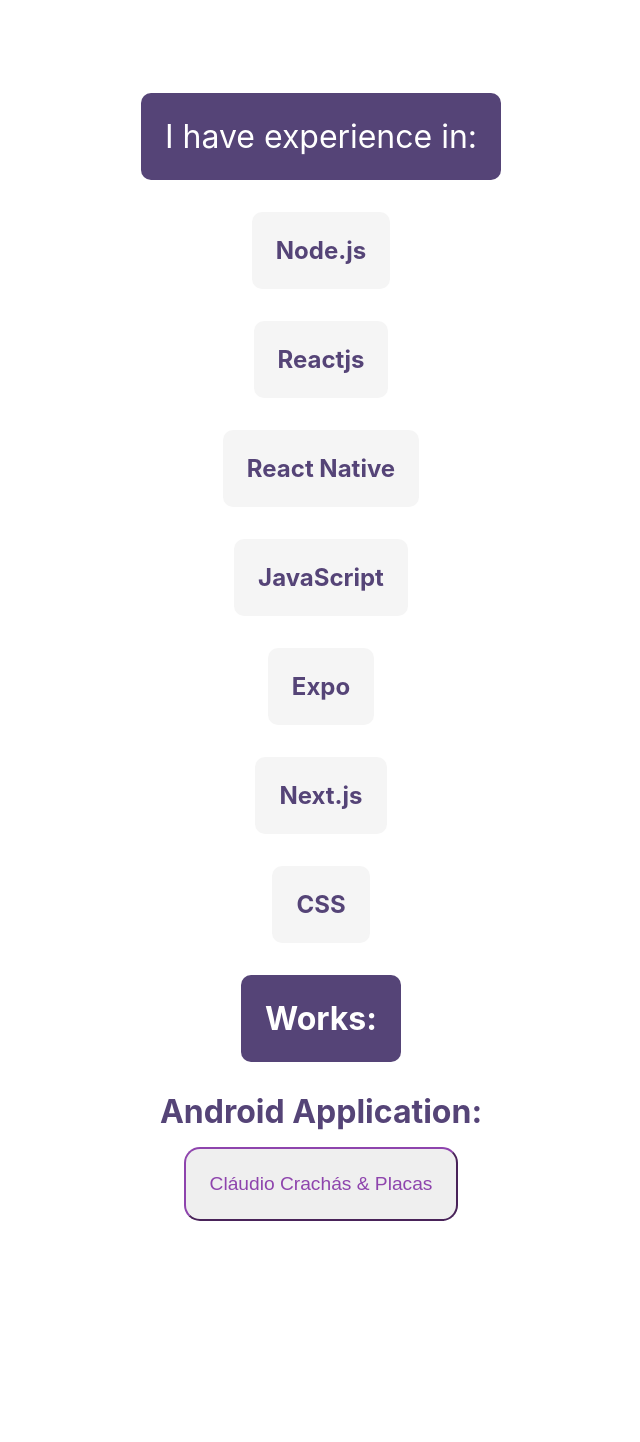
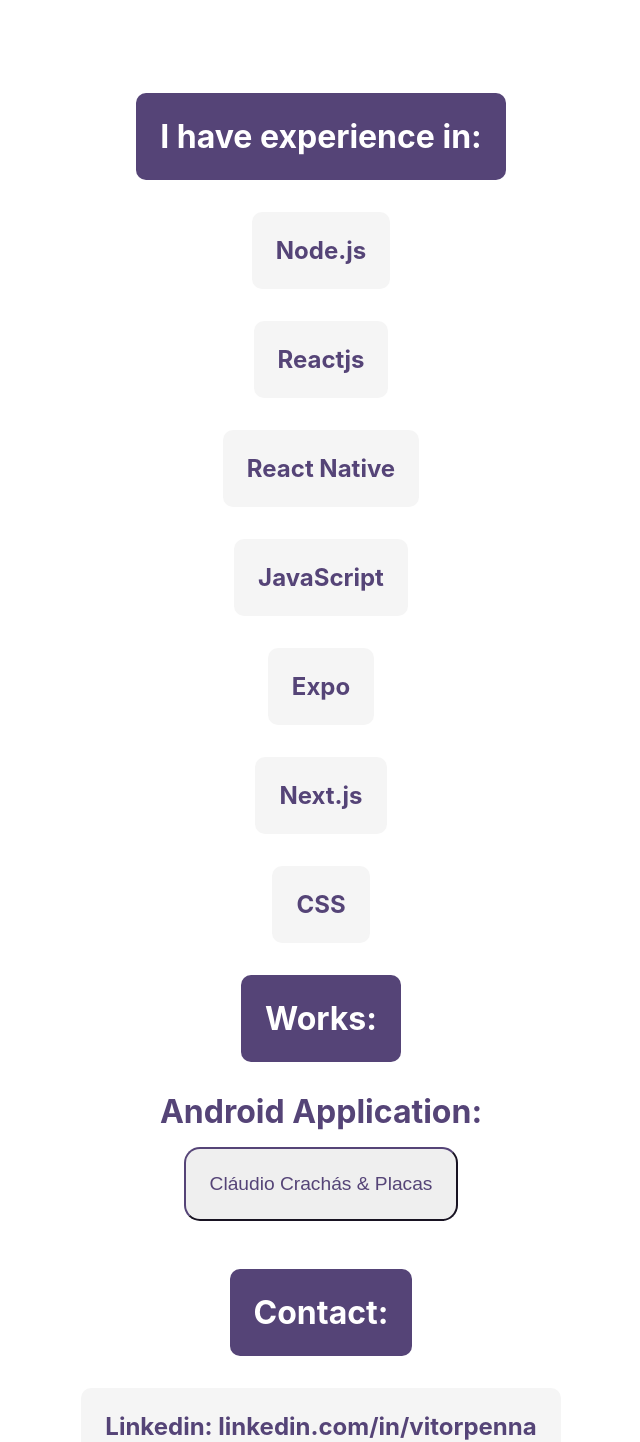
Before and after one commit to VituPenna/Vitor-Penna, a Next.js app: page / in a window 1280 px wide. Shown: the part 230-1672 px from the top of the page, without its empty margins (319-959 px from the left). Before the commit the page ends 1483 px from the top, so only its background shows below. Built offline with nearby package versions, Linux system fonts and the light colour scheme.

Commit message:
Add files via upload

```diff
--- a/pages/index.js
+++ b/pages/index.js
@@ -12,9 +12,7 @@
       <main className={styles.main}>
         <h1 className={styles.title}>Hi, I‘m Vitor Penna, a Brazilian fullstack developer!</h1>
       </main>
-      <div className={styles.grid}>
-      I have experience in:
-    </div>
+      <h1 className={styles.grid}>I have experience in: </h1>
     <h2 className={styles.sec}>Node.js</h2>
     <h2 className={styles.sec}>Reactjs</h2>
     <h2 className={styles.sec}>React Native</h2>
@@ -24,9 +22,13 @@
     <h2 className={styles.sec}>CSS</h2>
     <h1 className={styles.grid}>Works: </h1>
         <h1 className={styles.title2}>Android Application: </h1>
+
         <Link href="https://play.google.com/store/apps/details?id=com.VDv.ClaudioCrachasPlacas&hl=en_US&gl=US">
           <button className={styles.sec2}>  Cláudio Crachás & Placas  </button>
           </Link>
+         <h1 className={styles.grid}>Contact: </h1>
+         <h2 className={styles.sec}>Linkedin: linkedin.com/in/vitorpenna</h2>
+         <h2 className={styles.sec}>WhatsApp: +55 (71) 988427565</h2>
 
     </div>
 
--- a/styles/Home.module.css
+++ b/styles/Home.module.css
@@ -40,6 +40,7 @@
   font-size: 2rem;
   color: #554477;
   text-align: center;
+
 }
 
 .code {
@@ -78,9 +79,9 @@
      transform: rotate(-55deg);
 }
 .sec2 {
-  border-color: #8e44ad;
+  border-color: #554477;
   border-radius: 1rem;
-  color: #8e44ad;
+  color: #554477;
   position: relative;
   overflow: hidden;
   z-index: 1;
@@ -100,7 +101,7 @@
           transform: translateX(-50%);
   width: 0;
   height: 100%;
-  background: #8e44ad;
+  background: #554477;
   z-index: -1;
   -webkit-transition: width 150ms ease-in-out;
   transition: width 150ms ease-in-out;
@@ -111,3 +112,15 @@
 .sec2:hover:after {
   width: 110%;
 }
+.footer {
+  position: fixed;
+  bottom: 0;
+  background-color: #554477 ;
+  padding: 0.8rem;
+  padding-left: 5rem;
+  padding-right: 5rem;
+  margin-top: 1rem;
+  border-radius: 1rem;
+  color: #fff;
+  font-size: 1.2rem;
+}
```
